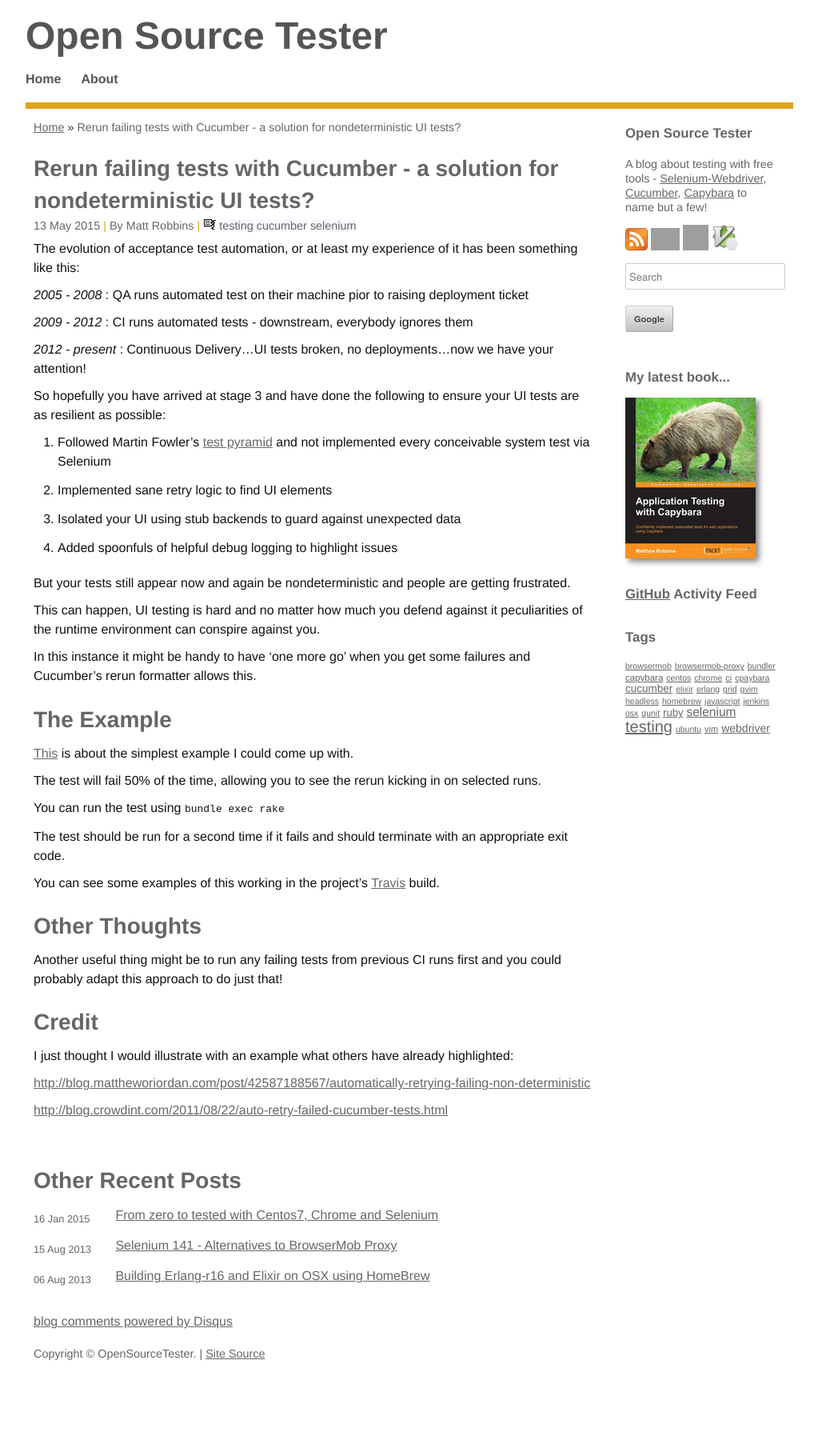
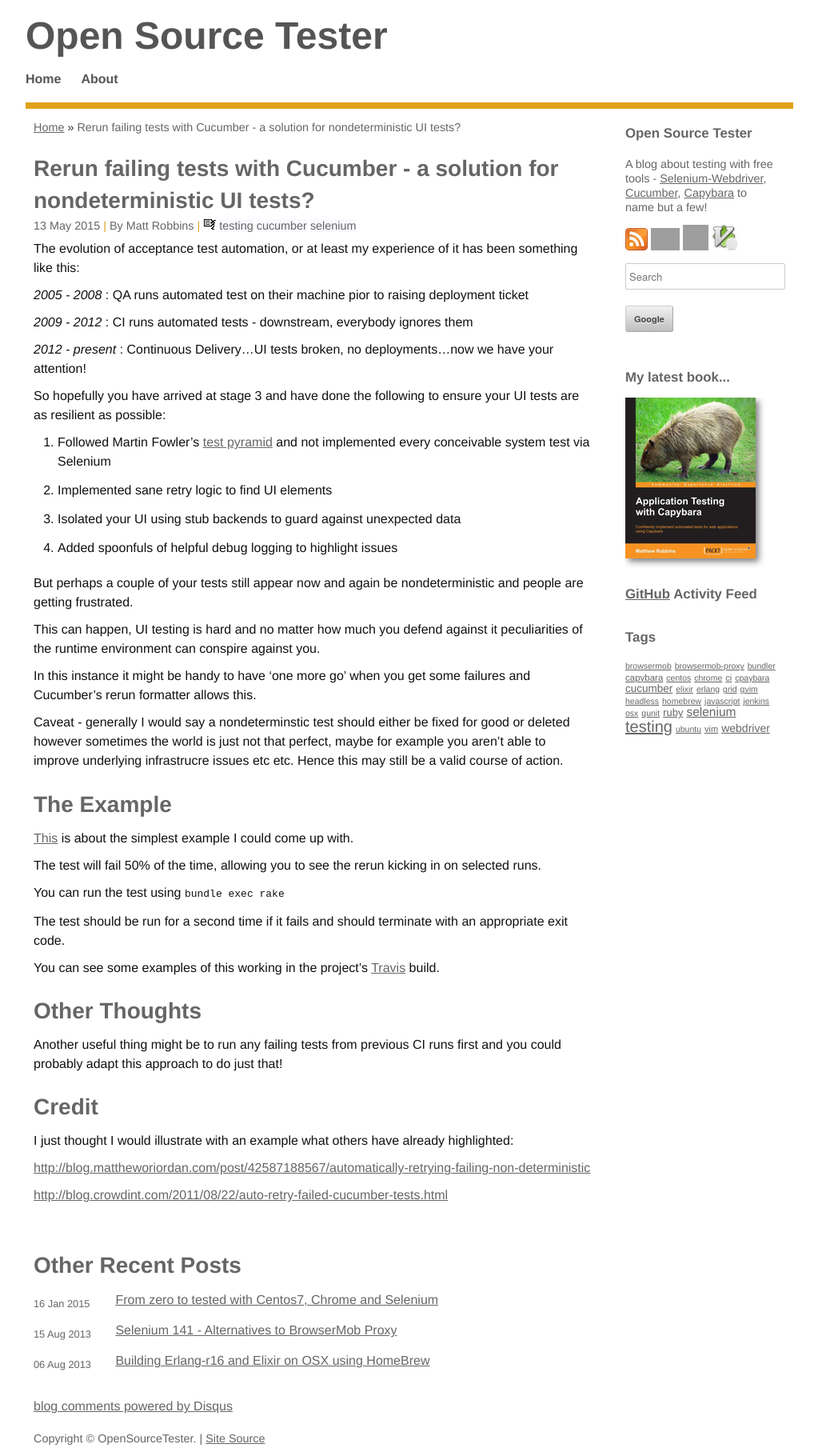
Before and after one commit to mcrmfc/mcrmfc.github.com, a Jekyll site: the page built from _posts/2015-05-13-cucumber-rerun-formatter.markdown, in a window 1280 px wide. Shown: the whole page at 80% size, without its empty margins (128-1151 px from the left). Built offline with Jekyll 4.4.1, drawn with Linux system fonts in a browser that asks for light colours; comment, search, counter and statistics services are not loaded; before the commit the page ends 1709 px from its top, so only the background shows below that; grey boxes are pictures that could not be loaded.

Commit message:
slight update to post

```diff
--- a/_posts/2015-05-13-cucumber-rerun-formatter.markdown
+++ b/_posts/2015-05-13-cucumber-rerun-formatter.markdown
@@ -23,11 +23,13 @@ So hopefully you have arrived at stage 3 and have done the following to ensure y
 3.  Isolated your UI using stub backends to guard against unexpected data
 4.  Added spoonfuls of helpful debug logging to highlight issues
 
-But your tests still appear now and again be nondeterministic and people are getting frustrated.
+But perhaps a couple of your tests still appear now and again be nondeterministic and people are getting frustrated.
 
 This can happen, UI testing is hard and no matter how much you defend against it peculiarities of the runtime environment can conspire against you.
 
 In this instance it might be handy to have 'one more go' when you get some failures and Cucumber's rerun formatter allows this.
+
+Caveat - generally I would say a nondeterminstic test should either be fixed for good or deleted however sometimes the world is just not that perfect, maybe for example you aren't able to improve underlying infrastrucre issues etc etc. Hence this may still be a valid course of action.
 
 The Example
 -----------
```
